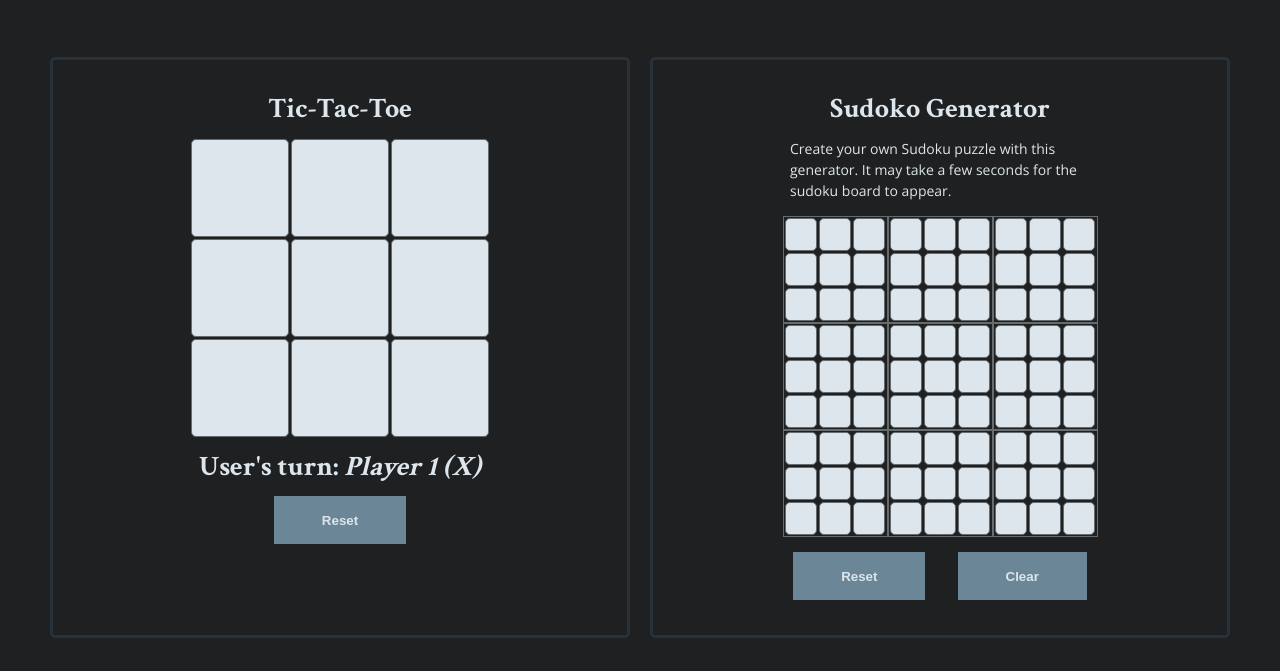
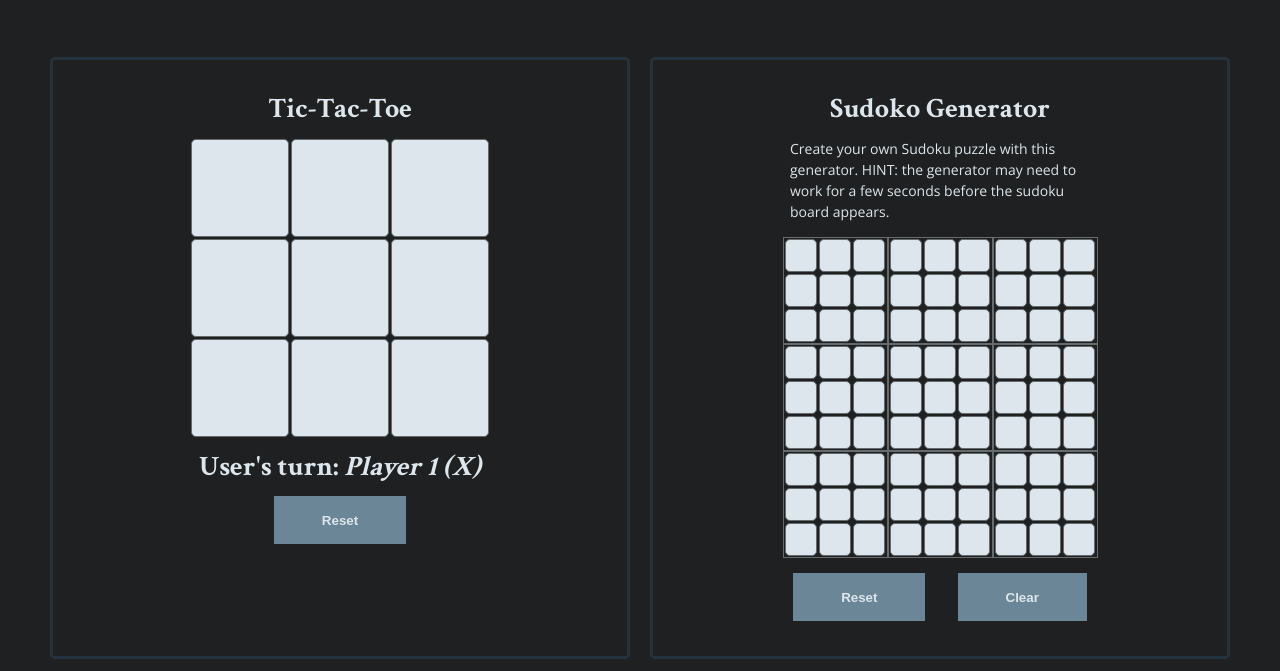
Before and after one commit to TCashion/PersonalWebsite, a plain HTML site: page public/gameboard.html in a window 1280 px wide. Shown: the part 82-753 px from the top of the page. Drawn offline with nearby package versions, Linux system fonts and the light colour scheme.

Commit message:
updated copy

```diff
--- a/public/gameboard.html
+++ b/public/gameboard.html
@@ -67,7 +67,7 @@
             <div class="gameboard col col-6" id="sudoku-board">
                 <h2>Sudoko Generator</h2>
 
-                <p>Create your own Sudoku puzzle with this generator. It may take a few seconds for the sudoku board to appear.</p>
+                <p>Create your own Sudoku puzzle with this generator. HINT: the generator may need to work for a few seconds before the sudoku board appears.</p>
 
                 <div class="row sudoku-meta-row">
 
```
